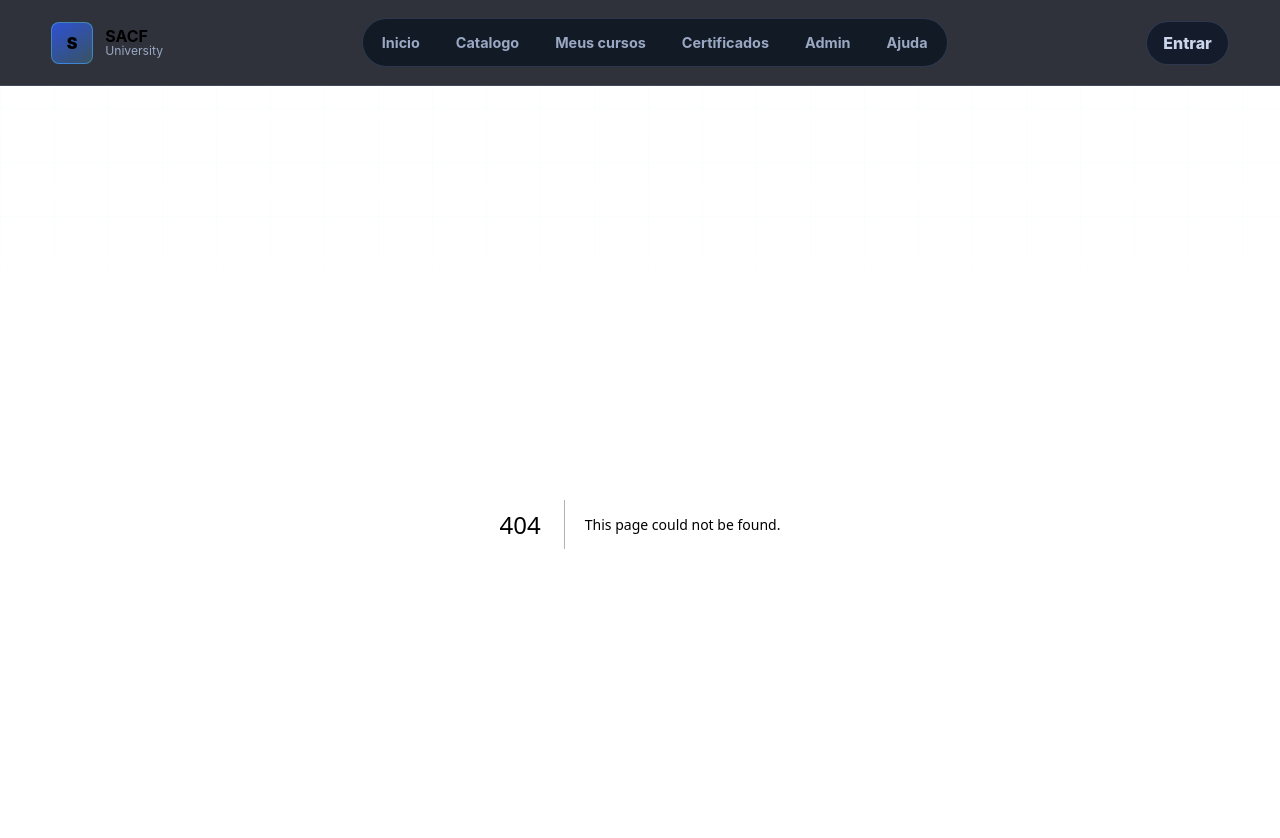
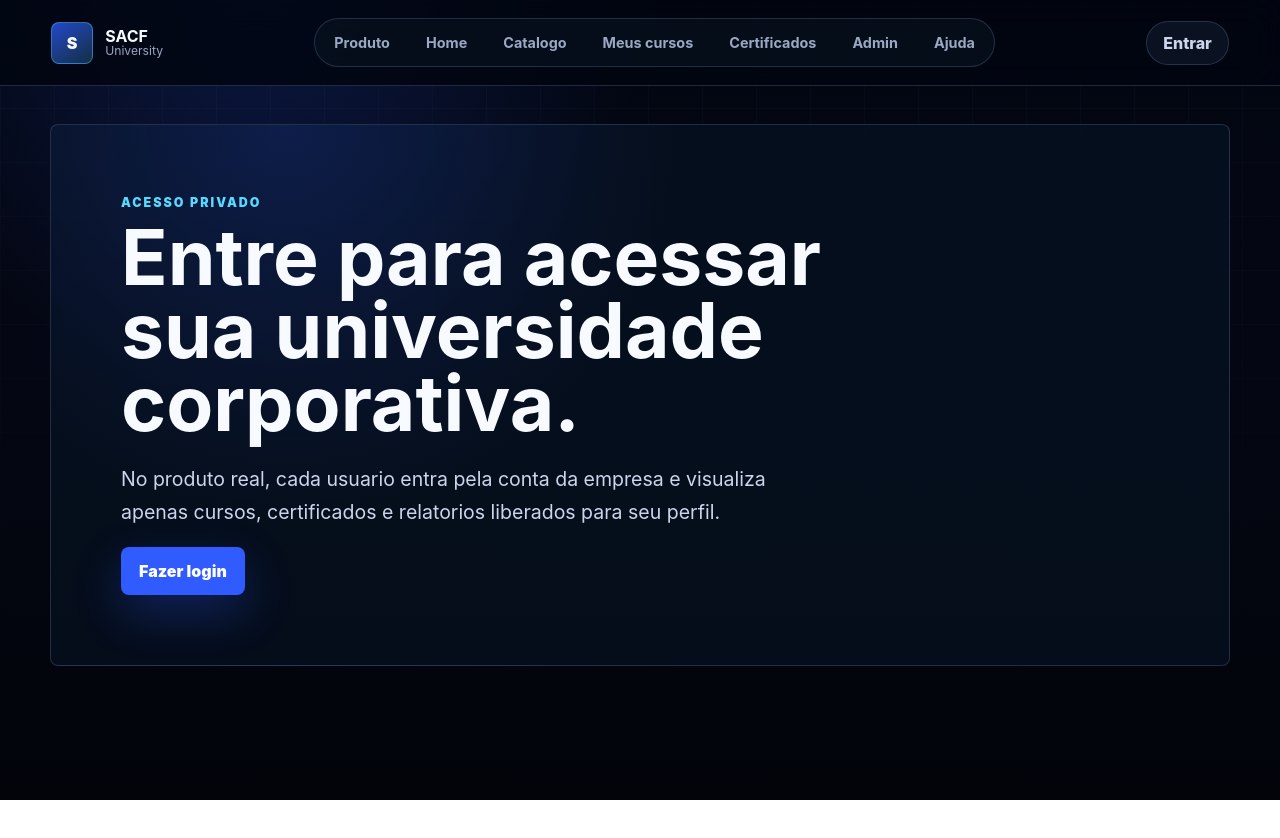
Before and after one commit to pedrobuenozasso/sacf-university, a Next.js app: page /home in a window 1280 px wide. Before the commit this address had no page. Shown: the top 838 px of the page. After the commit the page ends 800 px from the top, so only its background shows below. Built offline with nearby package versions, Linux system fonts and the light colour scheme.

Commit message:
Evolve platform access and admin course management

```diff
--- a/app/globals.css
+++ b/app/globals.css
@@ -243,7 +243,8 @@ h3 {
 }
 
 .button,
-.buttonGhost {
+.buttonGhost,
+.dangerButton {
   border-radius: 8px;
   display: inline-flex;
   align-items: center;
@@ -269,9 +270,25 @@ h3 {
   color: var(--soft);
 }
 
+.dangerButton {
+  border: 1px solid rgba(255, 103, 125, 0.38);
+  background: rgba(255, 103, 125, 0.12);
+  color: #ffd6dc;
+}
+
 .button:hover,
-.buttonGhost:hover {
+.buttonGhost:hover,
+.dangerButton:hover {
   transform: translateY(-2px);
+}
+
+.fullButton {
+  width: 100%;
+  margin-top: 10px;
+}
+
+.noTopMargin {
+  margin-top: 0;
 }
 
 .panel,
@@ -421,10 +438,22 @@ h3 {
   min-height: 150px;
   padding: 16px;
   display: flex;
+  flex-direction: column;
+  justify-content: space-between;
   align-items: end;
   background:
     radial-gradient(circle at 20% 20%, rgba(255, 255, 255, 0.22), transparent 18%),
     linear-gradient(135deg, rgba(47, 91, 255, 0.9), rgba(88, 217, 255, 0.25));
+}
+
+.courseLogo {
+  align-self: flex-start;
+  width: 74px;
+  height: 74px;
+  border: 1px solid rgba(255, 255, 255, 0.18);
+  border-radius: 8px;
+  object-fit: cover;
+  box-shadow: 0 16px 36px rgba(0, 0, 0, 0.28);
 }
 
 .courseCard[data-accent="cyan"] .courseCover {
@@ -569,6 +598,39 @@ h3 {
   gap: 18px;
 }
 
+.loginHero {
+  display: grid;
+  grid-template-columns: minmax(0, 1fr) 420px;
+  gap: 22px;
+  align-items: stretch;
+}
+
+.loginForm {
+  border: 1px solid var(--line);
+  border-radius: var(--radius);
+  background: linear-gradient(180deg, rgba(13, 23, 40, 0.92), rgba(7, 17, 31, 0.88));
+  padding: 22px;
+}
+
+.loginForm label {
+  color: var(--soft);
+  display: block;
+  font-size: 0.86rem;
+  font-weight: 900;
+  margin-bottom: 12px;
+}
+
+.loginForm .field {
+  margin-top: 8px;
+}
+
+.loginForm p {
+  color: var(--muted);
+  font-size: 0.86rem;
+  line-height: 1.5;
+  margin: 14px 0 0;
+}
+
 .loginGrid {
   display: grid;
   grid-template-columns: repeat(5, minmax(0, 1fr));
@@ -605,6 +667,30 @@ h3 {
 .loginCard small,
 .loginCard p {
   color: var(--muted);
+}
+
+.compactHead {
+  margin-top: 6px;
+}
+
+.authGate {
+  border: 1px solid var(--line);
+  border-radius: var(--radius);
+  background:
+    radial-gradient(circle at 20% 0%, rgba(47, 91, 255, 0.18), transparent 36%),
+    rgba(7, 17, 31, 0.82);
+  padding: clamp(24px, 6vw, 70px);
+}
+
+.linkedModule {
+  transition:
+    transform 180ms ease,
+    border-color 180ms ease;
+}
+
+.linkedModule:hover {
+  transform: translateY(-2px);
+  border-color: rgba(88, 217, 255, 0.45);
 }
 
 .adminLayout {
@@ -686,6 +772,22 @@ h3 {
   gap: 12px;
 }
 
+.fileField {
+  color: var(--soft);
+  display: block;
+  font-size: 0.86rem;
+  font-weight: 900;
+  margin-bottom: 12px;
+}
+
+.fileField .field {
+  margin-top: 8px;
+}
+
+.adminEditorPreview {
+  margin-top: 18px;
+}
+
 .checklist {
   display: grid;
   gap: 10px;
@@ -727,6 +829,7 @@ textarea.field {
 @media (max-width: 980px) {
   .hero,
   .split,
+  .loginHero,
   .playerShell,
   .supportGrid,
   .adminLayout {
--- /dev/null
+++ b/app/home/page.tsx
@@ -0,0 +1,112 @@
+"use client";
+
+import Link from "next/link";
+import { useMockUser } from "@/components/use-mock-user";
+import { canAccessCourse, courses, organizations } from "@/lib/courses";
+
+export default function HomeDashboardPage() {
+  const user = useMockUser();
+  const visibleCourses = user ? courses.filter((course) => canAccessCourse(course, user)) : [];
+  const currentOrg = user
+    ? organizations.find((organization) => organization.slug === user.organizationSlug)
+    : null;
+
+  if (!user) {
+    return (
+      <section className="authGate">
+        <p className="eyebrow">Acesso privado</p>
+        <h1>Entre para acessar sua universidade corporativa.</h1>
+        <p className="lead">
+          No produto real, cada usuario entra pela conta da empresa e visualiza apenas cursos,
+          certificados e relatorios liberados para seu perfil.
+        </p>
+        <Link className="button" href="/login">
+          Fazer login
+        </Link>
+      </section>
+    );
+  }
+
+  return (
+    <>
+      <section className="sectionHead">
+        <div>
+          <p className="eyebrow">Home</p>
+          <h1>Bem-vindo, {user.name}.</h1>
+          <p>
+            Ambiente {user.organization}. Seu acesso atual usa papel {user.role} e grupos{" "}
+            {user.groups.join(", ")}.
+          </p>
+        </div>
+        <Link className="button" href="/catalogo">
+          Ver catalogo
+        </Link>
+      </section>
+
+      <section className="metrics">
+        <div className="metric">
+          <strong>{visibleCourses.length}</strong>
+          <span>Cursos liberados</span>
+        </div>
+        <div className="metric">
+          <strong>{currentOrg?.certificates ?? 0}</strong>
+          <span>Certificados da empresa</span>
+        </div>
+        <div className="metric">
+          <strong>{currentOrg?.expiring ?? 0}</strong>
+          <span>Vencendo</span>
+        </div>
+        <div className="metric">
+          <strong>{user.groups.length}</strong>
+          <span>Grupos de acesso</span>
+        </div>
+      </section>
+
+      <section className="split">
+        <div className="detailPanel">
+          <div className="sectionHead">
+            <div>
+              <p className="eyebrow">Proximos cursos</p>
+              <h2>Continue sua trilha.</h2>
+            </div>
+            <Link className="buttonGhost" href="/meus-cursos">
+              Meus cursos
+            </Link>
+          </div>
+          <div className="moduleList">
+            {visibleCourses.slice(0, 3).map((course) => (
+              <Link className="moduleItem linkedModule" href={`/aprender/${course.slug}`} key={course.slug}>
+                <h3>{course.title}</h3>
+                <p>
+                  {course.vertical} · {course.duration} · {course.certificate}
+                </p>
+                <div className="progressTrack">
+                  <div className="progressFill" style={{ width: `${course.progress}%` }} />
+                </div>
+              </Link>
+            ))}
+          </div>
+        </div>
+
+        <aside className="detailPanel">
+          <p className="eyebrow">Acesso</p>
+          <h2>Como este usuario foi filtrado</h2>
+          <div className="checklist">
+            <div className="checkItem">
+              <span>Empresa</span>
+              <span>{user.organization}</span>
+            </div>
+            <div className="checkItem">
+              <span>Papel</span>
+              <span>{user.role}</span>
+            </div>
+            <div className="checkItem">
+              <span>Grupos</span>
+              <span>{user.groups.length}</span>
+            </div>
+          </div>
+        </aside>
+      </section>
+    </>
+  );
+}
--- a/app/layout.tsx
+++ b/app/layout.tsx
@@ -9,7 +9,8 @@ export const metadata: Metadata = {
 };
 
 const navItems = [
-  { href: "/", label: "Inicio" },
+  { href: "/", label: "Produto" },
+  { href: "/home", label: "Home" },
   { href: "/catalogo", label: "Catalogo" },
   { href: "/meus-cursos", label: "Meus cursos" },
   { href: "/certificados", label: "Certificados" },
--- a/app/meus-cursos/page.tsx
+++ b/app/meus-cursos/page.tsx
@@ -1,3 +1,4 @@
+import Image from "next/image";
 import Link from "next/link";
 import { courses } from "@/lib/courses";
 
@@ -16,6 +17,7 @@ export default function MyCoursesPage() {
         {courses.map((course) => (
           <Link className="courseCard" data-accent={course.accent} href={`/aprender/${course.slug}`} key={course.slug}>
             <div className="courseCover">
+              <Image className="courseLogo" src="/brand/zasso-logo.png" alt="Zasso" width={74} height={74} />
               <span>{course.status}</span>
             </div>
             <div className="courseBody">
--- a/components/catalog-view.tsx
+++ b/components/catalog-view.tsx
@@ -1,5 +1,6 @@
 "use client";
 
+import Image from "next/image";
 import Link from "next/link";
 import { useMemo } from "react";
 import { useMockUser } from "@/components/use-mock-user";
@@ -71,6 +72,7 @@ export function CatalogView({ courses }: { courses: Course[] }) {
             key={course.slug}
           >
             <div className="courseCover">
+              <Image className="courseLogo" src="/brand/zasso-logo.png" alt="Zasso" width={74} height={74} />
               <span>{course.vertical}</span>
             </div>
             <div className="courseBody">
```
Also changed, not shown: app/admin/cursos/page.tsx (+56 -3 lines), app/admin/page.tsx (+4 -3 lines), app/login/page.tsx (+40 -8 lines), app/page.tsx (+6 -4 lines), lib/i18n.ts (added, +10 -0 lines), public/brand/zasso-logo.png (added), 6 other files (tests, documents, lock files or other folders).
